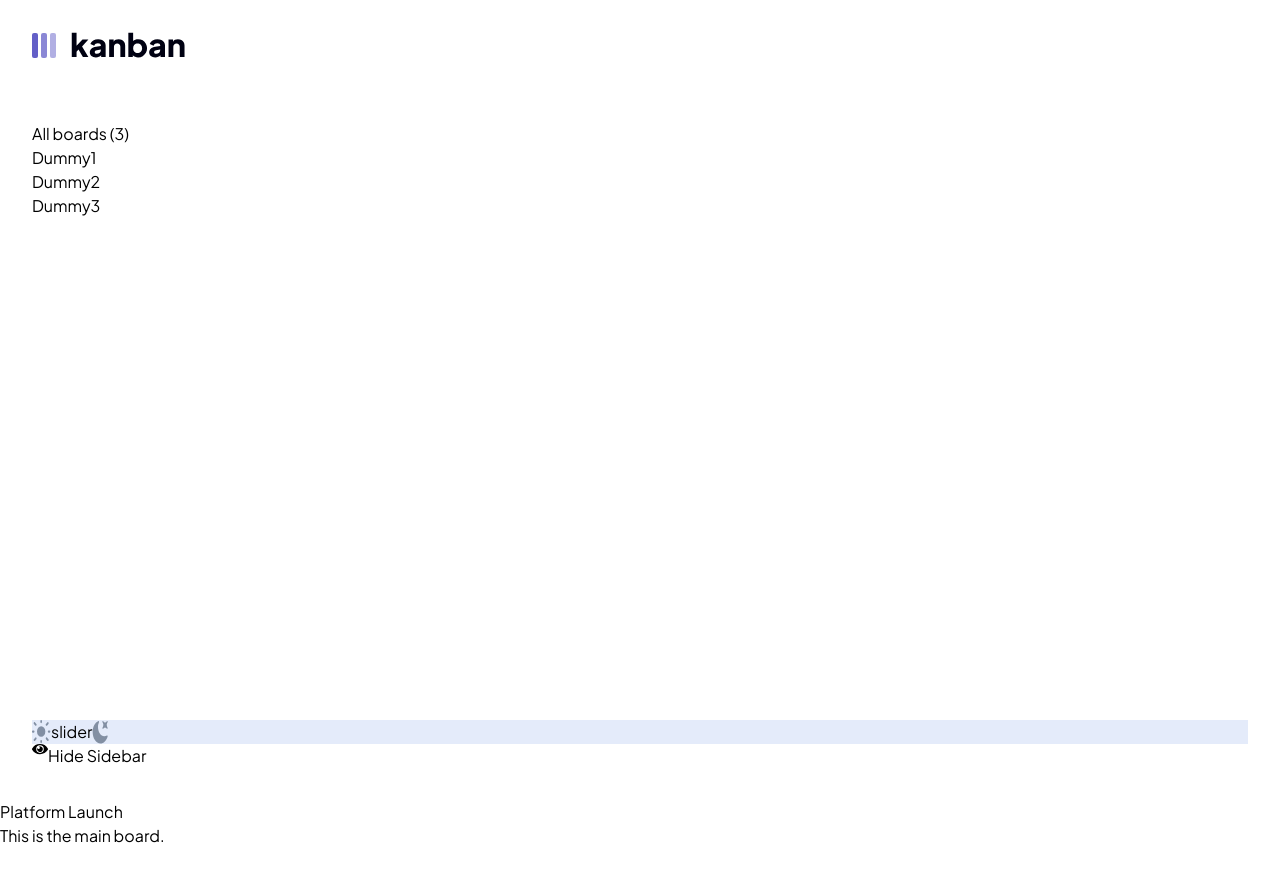
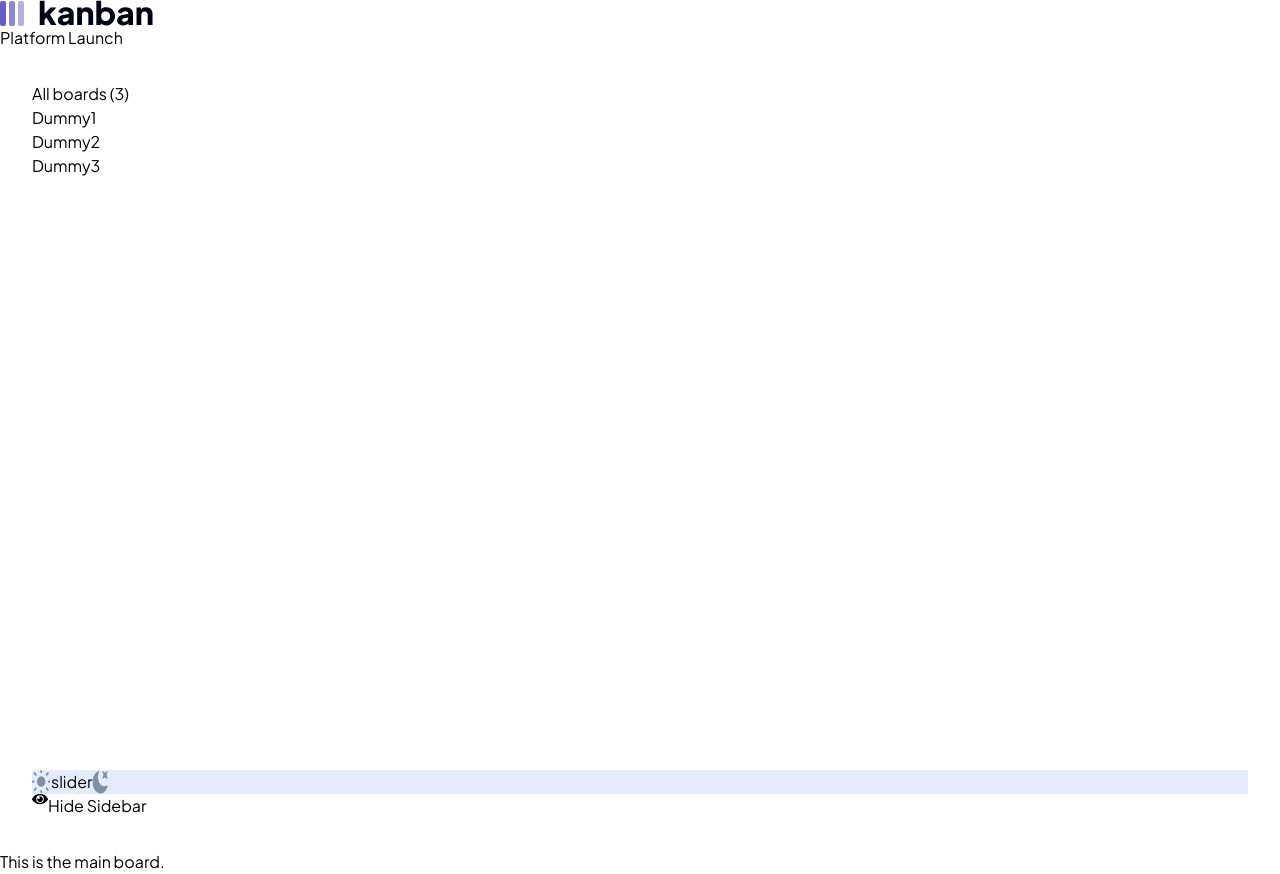
Before and after one commit to lemreyes/kanban, a Next.js app: page / in a window 1280 px wide. Before the commit the page ends 848 px from the top, so only its background shows below. Built offline with nearby package versions, Linux system fonts and the light colour scheme.

Commit message:
transfer logo to header from sidebar

```diff
--- a/src/app/Components/Header.tsx
+++ b/src/app/Components/Header.tsx
@@ -1,6 +1,12 @@
+import Image from "next/image";
+
+import logo_light from "../../../public/logo-dark.svg";
+import logo_dark from "../../../public/logo-light.svg";
+
 export default function Header() {
   return (
     <header>
+      <Image src={logo_light} alt="logo" />
       <h1>Platform Launch</h1>
     </header>
   );
--- a/src/app/Components/Sidebar.tsx
+++ b/src/app/Components/Sidebar.tsx
@@ -1,15 +1,10 @@
-import logo_light from "../../../public/logo-dark.svg";
-import Image from "next/image";
 import SideMenu from "./SideMenu";
 import SideControls from "./SideControls";
 
 export default function Sidebar() {
   return (
     <aside className="flex flex-col h-screen justify-between min-w-80  min p-8">
-      <div>
-        <Image src={logo_light} alt="logo" className="mb-16" />
-        <SideMenu />
-      </div>
+      <SideMenu />
       <SideControls />
     </aside>
   );
--- a/src/app/layout.tsx
+++ b/src/app/layout.tsx
@@ -1,8 +1,6 @@
 import type { Metadata } from "next";
 import { Plus_Jakarta_Sans } from "next/font/google";
 import "./globals.css";
-import Sidebar from "./Components/Sidebar";
-import Header from "./Components/Header";
 
 const JakartaSans = Plus_Jakarta_Sans({ subsets: ["latin"] });
 
@@ -19,7 +17,6 @@ export default function RootLayout({
   return (
     <html lang="en">
       <body className={`${JakartaSans.className} h-screen`}>
-        <Sidebar />
         {children}
       </body>
     </html>
--- a/src/app/page.tsx
+++ b/src/app/page.tsx
@@ -2,11 +2,13 @@ import Image from "next/image";
 import MainBoard from "./Components/MainBoard";
 import Header from "./Components/Header";
 import { Fragment } from "react";
+import Sidebar from "./Components/Sidebar";
 
 export default function Home() {
   return (
     <Fragment>
       <Header />
+      <Sidebar />
       <MainBoard />
     </Fragment>
   );
```
